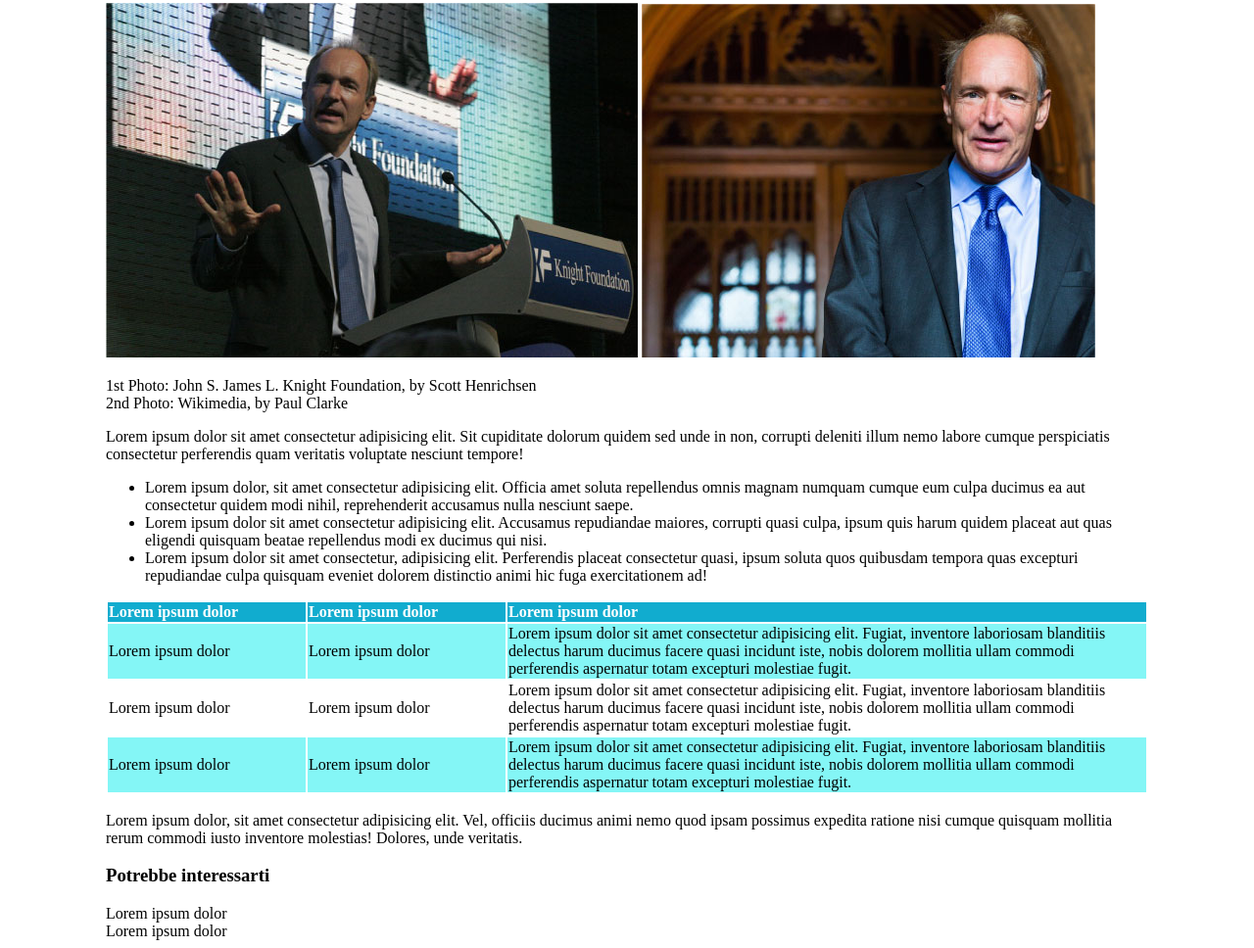
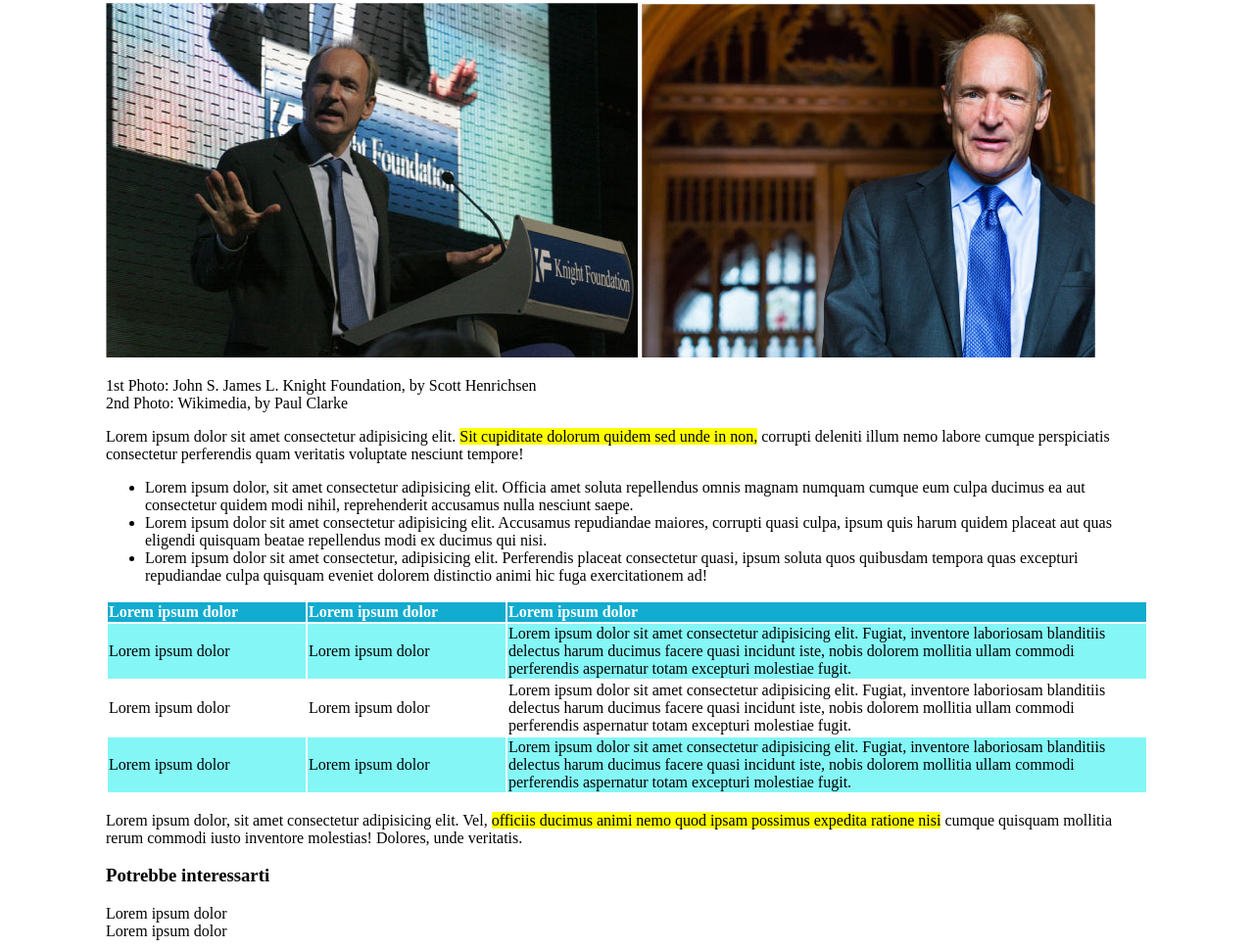
Before and after one commit to EstebanCaponio/html-css-booleaner, a plain HTML site: page index.html in a window 1280 px wide. Shown: the part 464-1432 px from the top of the page at 98% size. Drawn offline with Linux system fonts and the light colour scheme.

Commit message:
feat: add span

```diff
--- a/css/style.css
+++ b/css/style.css
@@ -33,3 +33,7 @@ thead{
 .tr-color{
     background-color: rgb(132, 246, 246);
 }
+
+span{
+    background-color: yellow;
+}
--- a/index.html
+++ b/index.html
@@ -30,7 +30,7 @@
 
     <!--primo paragrafo-->
     <section>
-        <p>Lorem ipsum dolor sit amet consectetur adipisicing elit. Sit cupiditate dolorum quidem sed unde in non, corrupti deleniti illum nemo labore cumque perspiciatis consectetur perferendis quam veritatis voluptate nesciunt tempore!</p>
+        <p>Lorem ipsum dolor sit amet consectetur adipisicing elit. <span>Sit cupiditate dolorum quidem sed unde in non,</span> corrupti deleniti illum nemo labore cumque perspiciatis consectetur perferendis quam veritatis voluptate nesciunt tempore!</p>
     </section>
 
     <!--elenco puntato-->
@@ -75,7 +75,7 @@
     <br>
     <!--secondo paragrafo-->
     <section>
-        Lorem ipsum dolor, sit amet consectetur adipisicing elit. Vel, officiis ducimus animi nemo quod ipsam possimus expedita ratione nisi cumque quisquam mollitia rerum commodi iusto inventore molestias! Dolores, unde veritatis.
+        Lorem ipsum dolor, sit amet consectetur adipisicing elit. Vel, <span>officiis ducimus animi nemo quod ipsam possimus expedita ratione nisi</span> cumque quisquam mollitia rerum commodi iusto inventore molestias! Dolores, unde veritatis.
     </section>
     </main>
 
```
